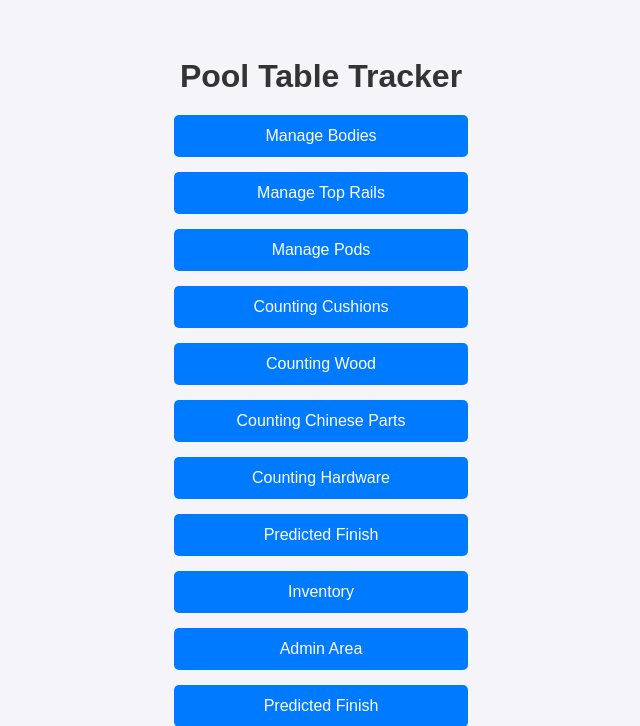
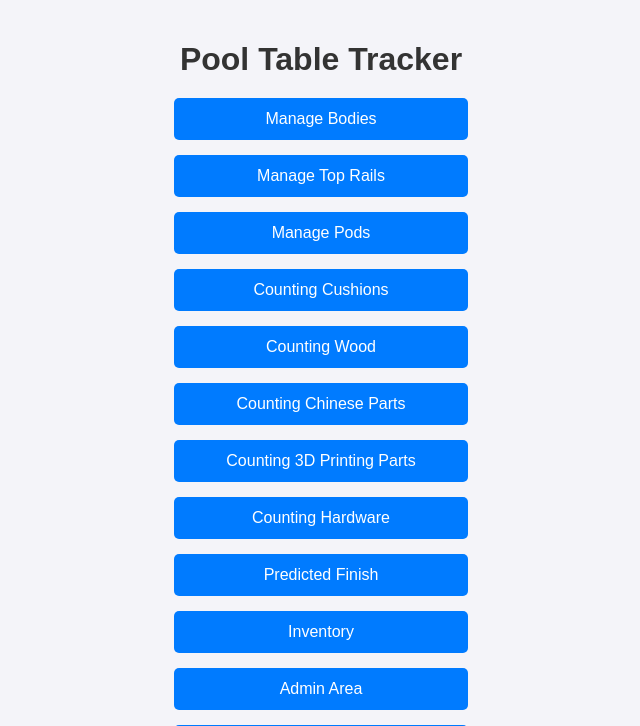
Before and after one commit to Bitcade1/Pooltracker, a Flask app: page / in a window 1280 px wide. Shown: the top 726 px of the page, without its empty margins (319-959 px from the left). Run offline with Flask 3, Linux system fonts and the light colour scheme.

Commit message:
Update home.html

```diff
--- a/templates/home.html
+++ b/templates/home.html
@@ -16,6 +16,7 @@
             <a href="{{ url_for('counting_cushions') }}" class="menu-button">Counting Cushions</a>
             <a href="{{ url_for('counting_wood') }}" class="menu-button">Counting Wood</a>
             <a href="{{ url_for('counting_chinese_parts') }}" class="menu-button">Counting Chinese Parts</a>
+            <a href="{{ url_for('counting_3d_printing_parts') }}" class="menu-button">Counting 3D Printing Parts</a>
             <a href="{{ url_for('counting_hardware') }}" class="menu-button">Counting Hardware</a>
             <a href="{{ url_for('predicted_finish') }}" class="menu-button">Predicted Finish</a>
             <a href="{{ url_for('inventory') }}" class="menu-button">Inventory</a>
```
